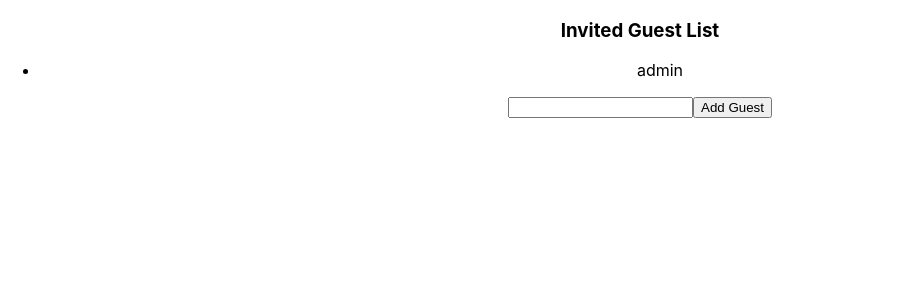
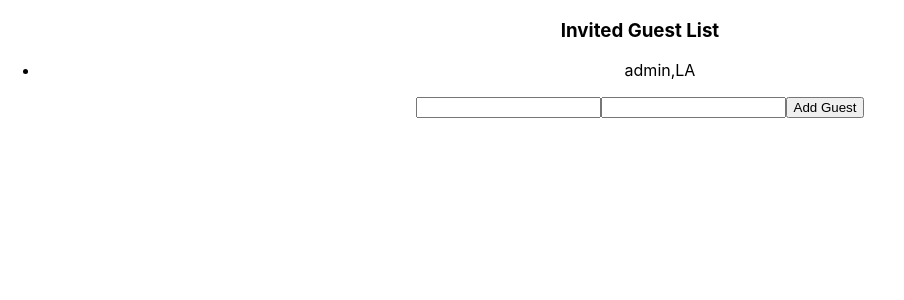
Before and after one commit to nltr2/LearningReact, a React (Create React App) app in the folder myapp/: page / in a window 1280 px wide. Both pictures are taken after a click on the button "Add Guest". Shown: the top 300 px of the page, without its empty margins (0-904 px from the left). Built offline with nearby package versions, Linux system fonts and the light colour scheme.

Commit message:
Added one more state to include city in guestlist

```diff
--- a/myapp/src/components/GuestList.tsx
+++ b/myapp/src/components/GuestList.tsx
@@ -3,28 +3,33 @@ import React, { useState } from "react";
 const GuestList:React.FC=()=>{
     //using state hooks : intialization
     const [name,setName]= useState('admin');
+    const [city,setCity]= useState('LA');
     const [guests,setGuests] = useState<string[]>([]);
     const onClick = () =>{
         setName('');
+        setCity('');
         console.log(name);
-        setGuests([...guests,name]);
+        var guest= name + ','+city;
+        setGuests([...guests,guest]);
     }
     return <div>
 
         <h3>Invited Guest List</h3>
         <ul>
+        {/* 2 ways to do it : one with return statemant and curly braces */}
+         {guests.map((guest)=>{
+             return <li key={guest}>{guest}</li>
+         }
+        )}
 
-         {guests.map((guest)=>(
-                <li key={guest}>{guest}</li>
-         )
-
-        )}
+         {/* another using (  round brackets ,no return statement */}
         {/*  {guests.map((guest) =>(
                <li key={guest}>{guest}</li>
            ))} */}
 
         </ul>
         <input type='text' value={name} onChange={(e)=>setName(e.target.value)}/>
+        <input type='text' value={city} onChange={(e)=>setCity(e.target.value)}/>
 
         <button onClick={onClick}>Add Guest</button>
 
```
